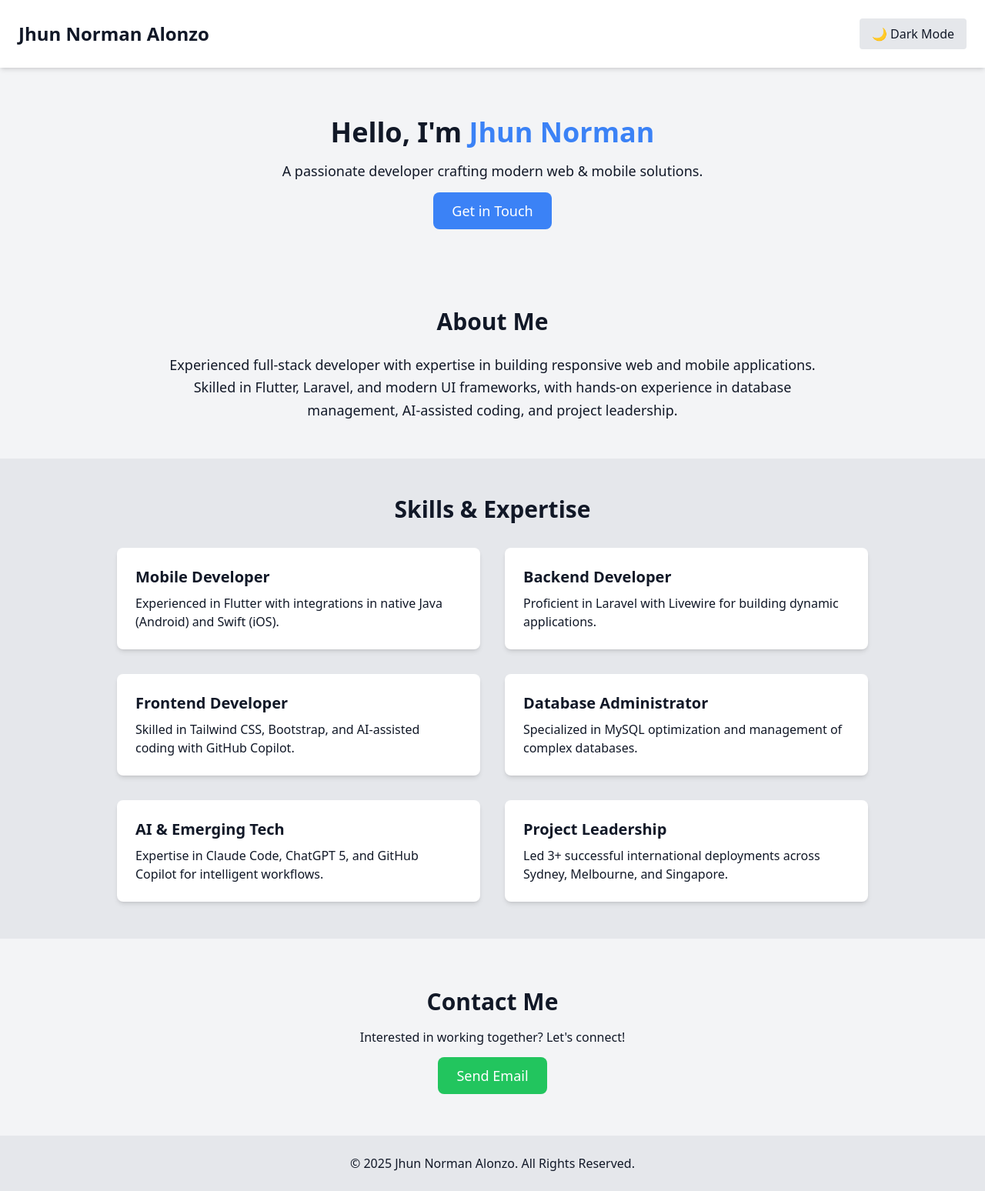
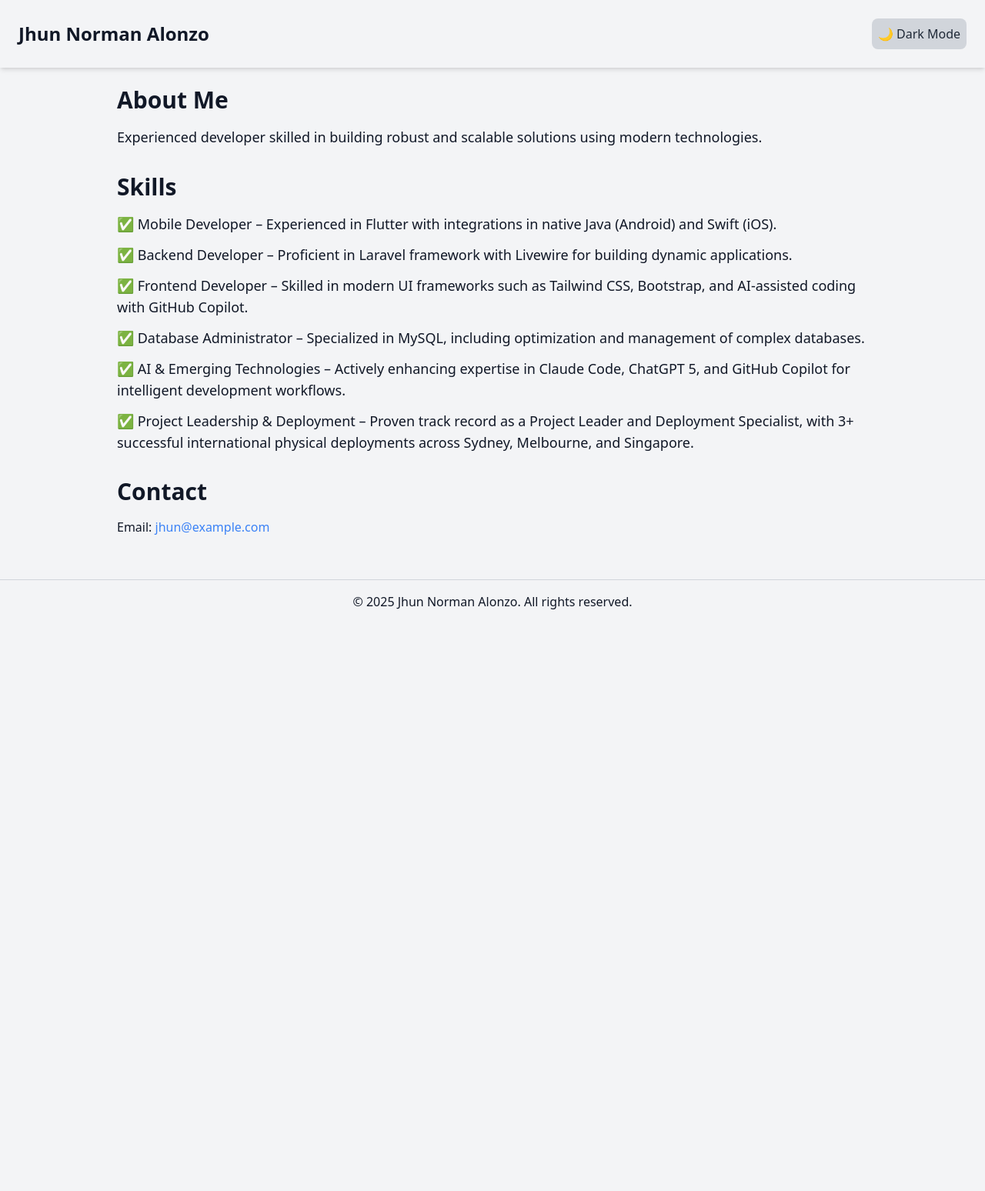
Before and after one commit to JhunNormanAlonzo/my-portfolio, a plain HTML site: page index.html in a window 1280 px wide. Shown: the whole page at 77% size. After the commit the page ends 810 px from the top, so only its background shows below. Drawn offline with nearby package versions, Linux system fonts and the light colour scheme.

Commit message:
Update index.html

```diff
--- a/index.html
+++ b/index.html
@@ -3,100 +3,54 @@
 <head>
   <meta charset="UTF-8">
   <meta name="viewport" content="width=device-width, initial-scale=1.0">
-    <title>Jhun Norman Alonzo | Portfolio</title>
+  <title>My Portfolio</title>
   <script src="https://cdn.tailwindcss.com"></script>
-    <script>
-        if (localStorage.theme === 'dark' || (!('theme' in localStorage) && window.matchMedia('(prefers-color-scheme: dark)').matches)) {
-            document.documentElement.classList.add('dark')
-        } else {
-            document.documentElement.classList.remove('dark')
-        }
-    </script>
 </head>
-<body class="bg-gray-100 dark:bg-gray-900 text-gray-900 dark:text-gray-100 font-sans transition-all duration-300">
+<body class="bg-gray-100 dark:bg-gray-900 text-gray-900 dark:text-gray-100 transition-colors duration-300">
 
-    <!-- NAVBAR -->
-    <nav class="flex justify-between items-center p-6 bg-white dark:bg-gray-800 shadow-md">
+  <!-- Header -->
+  <header class="flex justify-between items-center p-6 shadow-md">
     <h1 class="text-2xl font-bold">Jhun Norman Alonzo</h1>
-        <button id="theme-toggle" class="px-4 py-2 rounded bg-gray-200 dark:bg-gray-700 hover:bg-gray-300 dark:hover:bg-gray-600 transition">
+    <button id="toggle-theme" class="p-2 rounded-lg bg-gray-300 dark:bg-gray-700 text-gray-800 dark:text-gray-100">
       🌙 Dark Mode
     </button>
-    </nav>
+  </header>
 
-    <!-- HERO SECTION -->
-    <section class="text-center py-16">
-        <h2 class="text-4xl font-bold mb-4">Hello, I'm <span class="text-blue-500">Jhun Norman</span></h2>
-        <p class="text-lg mb-6">A passionate developer crafting modern web & mobile solutions.</p>
-        <a href="#contact" class="bg-blue-500 hover:bg-blue-600 text-white px-6 py-3 rounded-lg text-lg">Get in Touch</a>
-    </section>
-
-    <!-- ABOUT SECTION -->
-    <section class="max-w-4xl mx-auto px-6 py-12">
-        <h3 class="text-3xl font-semibold mb-6 text-center">About Me</h3>
-        <p class="text-lg text-center leading-relaxed">
-            Experienced full-stack developer with expertise in building responsive web and mobile applications.
-            Skilled in Flutter, Laravel, and modern UI frameworks, with hands-on experience in database management,
-            AI-assisted coding, and project leadership.
+  <!-- Main Content -->
+  <main class="max-w-5xl mx-auto p-6">
+    <!-- About Section -->
+    <section class="mb-8">
+      <h2 class="text-3xl font-bold mb-4">About Me</h2>
+      <p class="text-lg leading-relaxed">
+        Experienced developer skilled in building robust and scalable solutions using modern technologies.
       </p>
     </section>
 
-    <!-- SKILLS SECTION -->
-    <section class="bg-gray-200 dark:bg-gray-800 py-12">
-        <h3 class="text-3xl font-semibold text-center mb-8">Skills & Expertise</h3>
-        <div class="max-w-5xl mx-auto grid md:grid-cols-2 gap-8 px-6">
-            <div class="p-6 bg-white dark:bg-gray-900 rounded-lg shadow-md">
-                <h4 class="text-xl font-bold mb-2">Mobile Developer</h4>
-                <p>Experienced in Flutter with integrations in native Java (Android) and Swift (iOS).</p>
-            </div>
-            <div class="p-6 bg-white dark:bg-gray-900 rounded-lg shadow-md">
-                <h4 class="text-xl font-bold mb-2">Backend Developer</h4>
-                <p>Proficient in Laravel with Livewire for building dynamic applications.</p>
-            </div>
-            <div class="p-6 bg-white dark:bg-gray-900 rounded-lg shadow-md">
-                <h4 class="text-xl font-bold mb-2">Frontend Developer</h4>
-                <p>Skilled in Tailwind CSS, Bootstrap, and AI-assisted coding with GitHub Copilot.</p>
-            </div>
-            <div class="p-6 bg-white dark:bg-gray-900 rounded-lg shadow-md">
-                <h4 class="text-xl font-bold mb-2">Database Administrator</h4>
-                <p>Specialized in MySQL optimization and management of complex databases.</p>
-            </div>
-            <div class="p-6 bg-white dark:bg-gray-900 rounded-lg shadow-md">
-                <h4 class="text-xl font-bold mb-2">AI & Emerging Tech</h4>
-                <p>Expertise in Claude Code, ChatGPT 5, and GitHub Copilot for intelligent workflows.</p>
-            </div>
-            <div class="p-6 bg-white dark:bg-gray-900 rounded-lg shadow-md">
-                <h4 class="text-xl font-bold mb-2">Project Leadership</h4>
-                <p>Led 3+ successful international deployments across Sydney, Melbourne, and Singapore.</p>
-            </div>
-        </div>
+    <!-- Skills Section -->
+    <section class="mb-8">
+      <h2 class="text-3xl font-bold mb-4">Skills</h2>
+      <ul class="space-y-3 text-lg">
+        <li>✅ Mobile Developer – Experienced in Flutter with integrations in native Java (Android) and Swift (iOS).</li>
+        <li>✅ Backend Developer – Proficient in Laravel framework with Livewire for building dynamic applications.</li>
+        <li>✅ Frontend Developer – Skilled in modern UI frameworks such as Tailwind CSS, Bootstrap, and AI-assisted coding with GitHub Copilot.</li>
+        <li>✅ Database Administrator – Specialized in MySQL, including optimization and management of complex databases.</li>
+        <li>✅ AI & Emerging Technologies – Actively enhancing expertise in Claude Code, ChatGPT 5, and GitHub Copilot for intelligent development workflows.</li>
+        <li>✅ Project Leadership & Deployment – Proven track record as a Project Leader and Deployment Specialist, with 3+ successful international physical deployments across Sydney, Melbourne, and Singapore.</li>
+      </ul>
     </section>
 
-    <!-- CONTACT SECTION -->
-    <section id="contact" class="py-16 text-center">
-        <h3 class="text-3xl font-semibold mb-4">Contact Me</h3>
-        <p class="mb-6">Interested in working together? Let's connect!</p>
-        <a href="mailto:jhunnorman@example.com" class="bg-green-500 hover:bg-green-600 text-white px-6 py-3 rounded-lg text-lg">Send Email</a>
+    <!-- Contact Section -->
+    <section class="mb-8">
+      <h2 class="text-3xl font-bold mb-4">Contact</h2>
+      <p>Email: <a href="mailto:jhun@example.com" class="text-blue-500 hover:underline">jhun@example.com</a></p>
     </section>
+  </main>
 
-    <!-- FOOTER -->
-    <footer class="text-center py-6 bg-gray-200 dark:bg-gray-800">
-        <p>&copy; 2025 Jhun Norman Alonzo. All Rights Reserved.</p>
+  <!-- Footer -->
+  <footer class="text-center p-4 border-t border-gray-300 dark:border-gray-700">
+    &copy; 2025 Jhun Norman Alonzo. All rights reserved.
   </footer>
 
-    <!-- DARK MODE SCRIPT -->
-    <script>
-        const toggle = document.getElementById('theme-toggle');
-        toggle.addEventListener('click', () => {
-            document.documentElement.classList.toggle('dark');
-            if (document.documentElement.classList.contains('dark')) {
-                localStorage.setItem('theme', 'dark');
-                toggle.textContent = '☀️ Light Mode';
-            } else {
-                localStorage.setItem('theme', 'light');
-                toggle.textContent = '🌙 Dark Mode';
-            }
-        });
-    </script>
-
+  <script src="script.js"></script>
 </body>
 </html>
```
Lines whose indentation alone changed are shown as unchanged.
